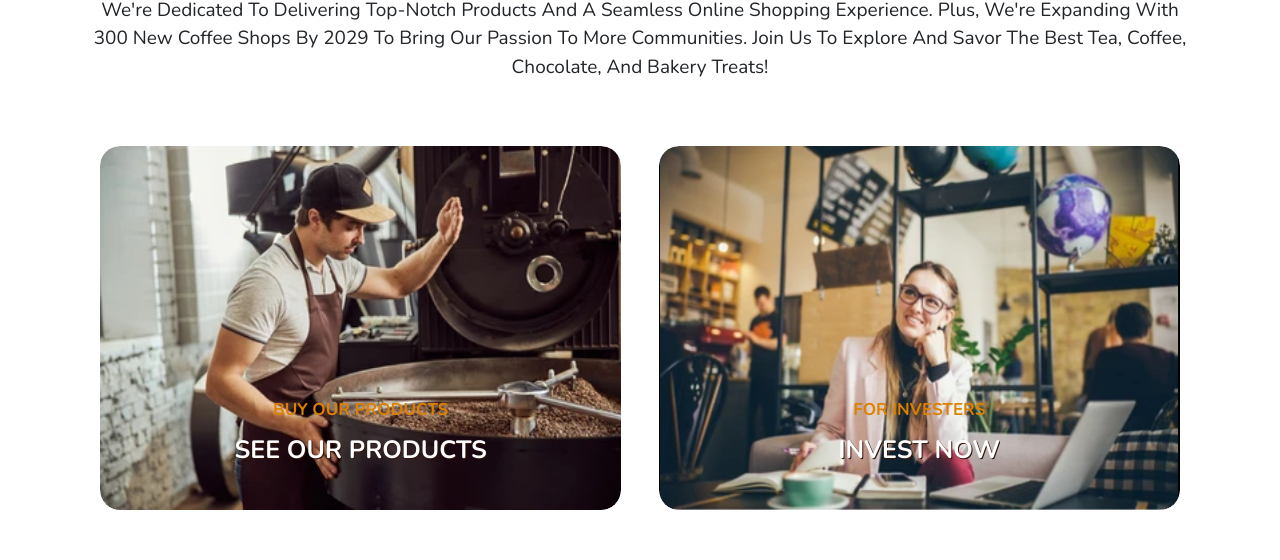
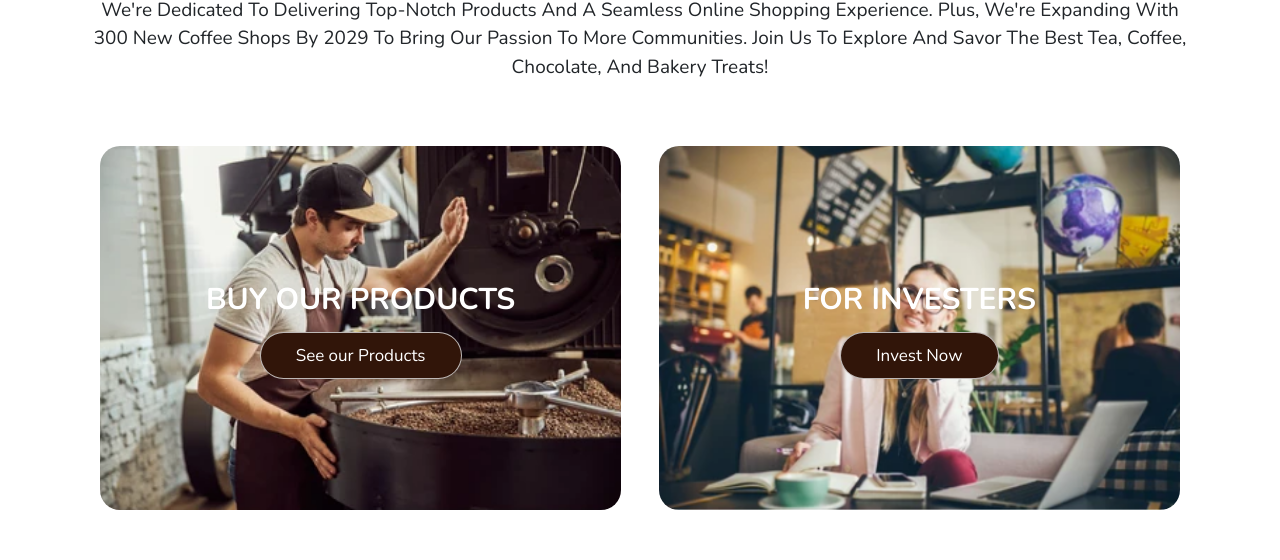
Before and after one commit to soe-paing/caffee-shop, a React (Vite) app: page / in a window 1280 px wide. Shown: the part 1111-1671 px from the top of the page. Built offline with nearby package versions, Linux system fonts and the light colour scheme.

Commit message:
Modified: card1 ui

```diff
--- a/src/components/cards/Cards.jsx
+++ b/src/components/cards/Cards.jsx
@@ -6,11 +6,12 @@ import { width } from '@fortawesome/free-brands-svg-icons/fa42Group';
 
 export const Card1 = ({children, img, link='#', sub="Bar System", width="49"}) => (
     <div className='card1' style={{width: `${width}%`}}>
-        <a href={link}>
-            <img src={img} alt="system" />
-            <span>{sub}</span>
-            <h4>{children}</h4>
-        </a>
+        <div style={{backgroundImage: `url(${img})`}}>
+            <div>
+                <span>{sub}</span>
+                <Btn1 rounded={true}>{children}</Btn1>
+            </div>
+        </div>
     </div>
 )
 
--- a/src/components/cards/cards.css
+++ b/src/components/cards/cards.css
@@ -3,55 +3,30 @@
     padding: 1.5rem;
     position: relative;
     display: inline-block;
-    &:hover img {
-        transform: scale(1.06);
-    }
 }
 
-.card1 a {
+.card1 div {
     box-sizing: border-box;
-    display: inline-block;
+    display: flex;
+    flex-direction: column;
+    align-items: center;
+    justify-content: center;
     width: 100%;
     height: 100%;
     overflow: hidden;
+    background-position: center;
+    background-size: cover;
     border-radius: 20px;
 }
 
-.card1 a img {
-    width: 100%;
-    height: 100%;
-    top: 0;right: 0;
-    position: relative;
-    transition: all 0.2s ease;
-    border-radius: 20px;
-}
-
-.card1 a span {
-    position: absolute;
-    top: 70%;
-    left: 50%;
-    font-size: 1.7rem;
-    font-weight: bold;
-    color: var(--main-color);
-    transform: translate(-50%, -50%);
-}
-
-.card1 a h4 {
-    position: absolute;
-    top: 80%;
-    left: 50%;
-    font-size: 2.5rem;
+.card1 div span {
+    font-size: 3rem;
     font-weight: bold;
     color: #fff;
-    text-shadow: 1px 1px var(--black);
-    transform: translate(-50%, -50%);
 }
 
 @media (max-width: 1200px) {
     .card1 {
-        h4 {
-            font-size: 1.8rem !important;
-        }
         span {
             font-size: .8rem !important;
         }
```
